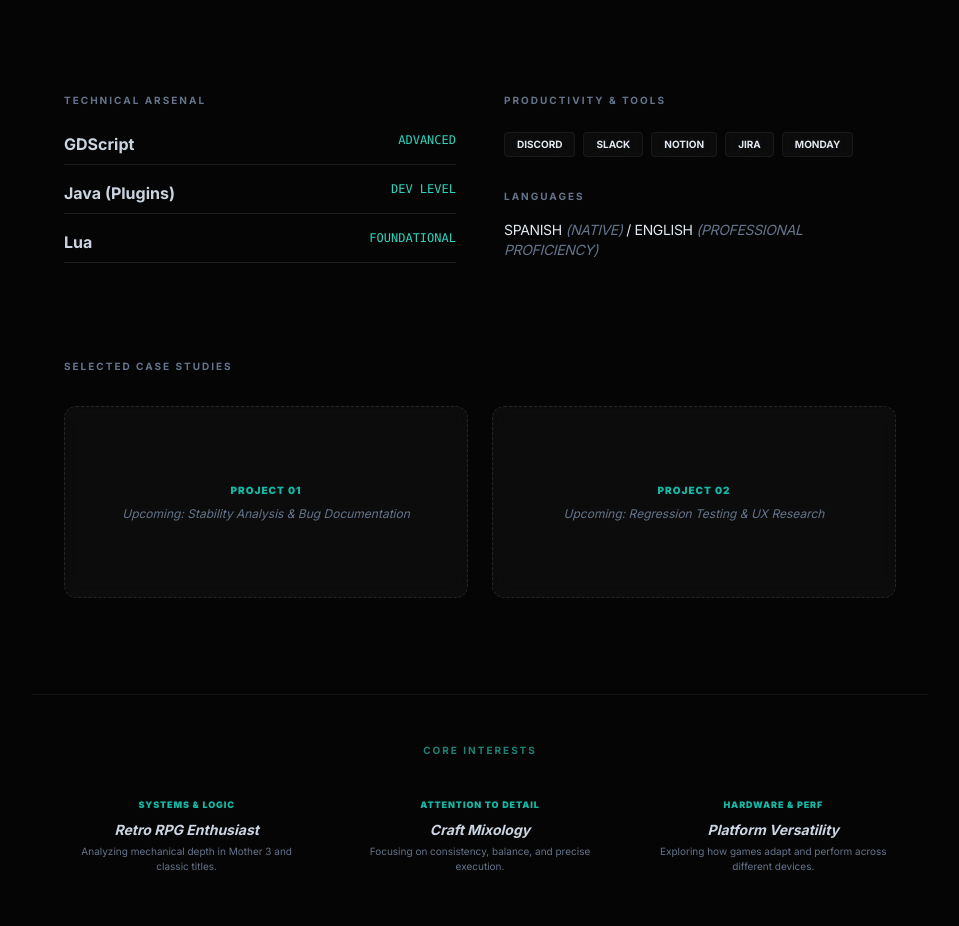
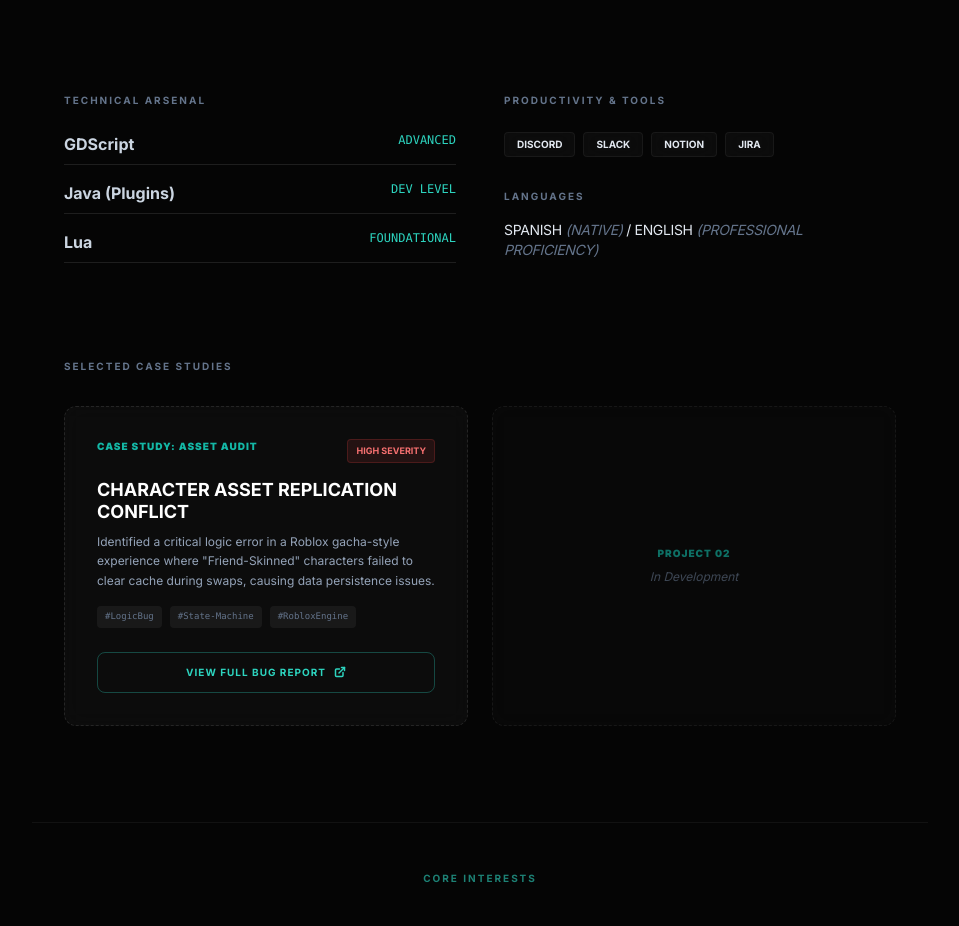
Before and after one commit to Jetoxs/qa-portfolio, a plain HTML site: page index.html in a window 1280 px wide. Shown: the part 487-1413 px from the top of the page, without its empty margins (160-1119 px from the left). Drawn offline with nearby package versions, Linux system fonts and the light colour scheme.

Commit message:
Update index.html
Selected Case Studies update

```diff
--- a/index.html
+++ b/index.html
@@ -67,7 +67,6 @@
                     <span class="glass px-3 py-1 rounded text-[10px] font-bold uppercase">Slack</span>
                     <span class="glass px-3 py-1 rounded text-[10px] font-bold uppercase">Notion</span>
                     <span class="glass px-3 py-1 rounded text-[10px] font-bold uppercase">Jira</span>
-                    <span class="glass px-3 py-1 rounded text-[10px] font-bold uppercase">Monday</span>
                 </div>
                 <h2 class="text-[10px] font-bold uppercase tracking-[0.2em] mb-4 text-slate-500">Languages</h2>
                 <p class="text-sm font-medium uppercase tracking-tight">
@@ -78,17 +77,42 @@
         </div>
     </section>
 
-    <section id="cases" class="max-w-4xl mx-auto px-8 mb-24">
-        <h2 class="text-[10px] font-bold uppercase tracking-[0.2em] mb-8 text-slate-500">Selected Case Studies</h2>
+<section id="cases" class="max-w-4xl mx-auto px-8 mb-24">
+        <h2 class="text-[10px] font-bold uppercase tracking-[0.2em] mb-8 text-slate-500 text-center md:text-left">Selected Case Studies</h2>
         <div class="grid md:grid-cols-2 gap-6">
-            <div class="glass p-8 rounded-xl border border-dashed border-white/10 flex flex-col justify-center items-center h-48 text-center glow-hover transition-all">
-                <span class="text-[10px] text-teal-500 uppercase font-black mb-2 tracking-widest">Project 01</span>
-                <p class="text-slate-500 text-xs italic">Upcoming: Stability Analysis & Bug Documentation</p>
+
+            <div class="glass p-8 rounded-xl border border-dashed border-white/10 flex flex-col justify-between min-h-[300px] glow-hover transition-all group overflow-hidden">
+                <div>
+                    <div class="flex justify-between items-start mb-4">
+                        <span class="text-[10px] text-teal-500 uppercase font-black tracking-widest">Case Study: Asset Audit</span>
+                        <span class="text-[9px] bg-red-500/10 text-red-400 px-2 py-1 rounded border border-red-500/20 font-bold uppercase">High Severity</span>
+                    </div>
+
+                    <h3 class="text-lg font-bold text-white mb-2 leading-tight">CHARACTER ASSET REPLICATION CONFLICT</h3>
+                    <p class="text-slate-400 text-xs leading-relaxed mb-4">
+                        Identified a critical logic error in a Roblox gacha-style experience where "Friend-Skinned" characters failed to clear cache during swaps, causing data persistence issues.
+                    </p>
+
+                    <div class="flex flex-wrap gap-2 mb-6">
+                        <span class="text-[9px] px-2 py-1 bg-white/5 rounded text-slate-500 font-mono">#LogicBug</span>
+                        <span class="text-[9px] px-2 py-1 bg-white/5 rounded text-slate-500 font-mono">#State-Machine</span>
+                        <span class="text-[9px] px-2 py-1 bg-white/5 rounded text-slate-500 font-mono">#RobloxEngine</span>
+                    </div>
+                </div>
+
+                <a href="https://www.notion.so/344d563275af8017af30e90ebf7144c1?v=344d563275af80799eae000c3d8fb09d&source=copy_link"
+                   target="_blank"
+                   class="inline-flex items-center justify-center gap-2 text-[10px] font-bold uppercase tracking-widest text-teal-400 border border-teal-400/30 px-4 py-3 rounded-lg hover:bg-teal-400 hover:text-black transition-all duration-300">
+                    <span>View Full Bug Report</span>
+                    <svg xmlns="http://www.w3.org/2000/svg" width="12" height="12" viewBox="0 0 24 24" fill="none" stroke="currentColor" stroke-width="3" stroke-linecap="round" stroke-linejoin="round"><path d="M18 13v6a2 2 0 0 1-2 2H5a2 2 0 0 1-2-2V8a2 2 0 0 1 2-2h6"></path><polyline points="15 3 21 3 21 9"></polyline><line x1="10" y1="14" x2="21" y2="3"></line></svg>
+                </a>
             </div>
-            <div class="glass p-8 rounded-xl border border-dashed border-white/10 flex flex-col justify-center items-center h-48 text-center glow-hover transition-all">
+
+            <div class="glass p-8 rounded-xl border border-dashed border-white/10 flex flex-col justify-center items-center h-full text-center glow-hover transition-all opacity-60">
                 <span class="text-[10px] text-teal-500 uppercase font-black mb-2 tracking-widest">Project 02</span>
-                <p class="text-slate-500 text-xs italic">Upcoming: Regression Testing & UX Research</p>
+                <p class="text-slate-500 text-xs italic">In Development</p>
             </div>
+
         </div>
     </section>
 
```
